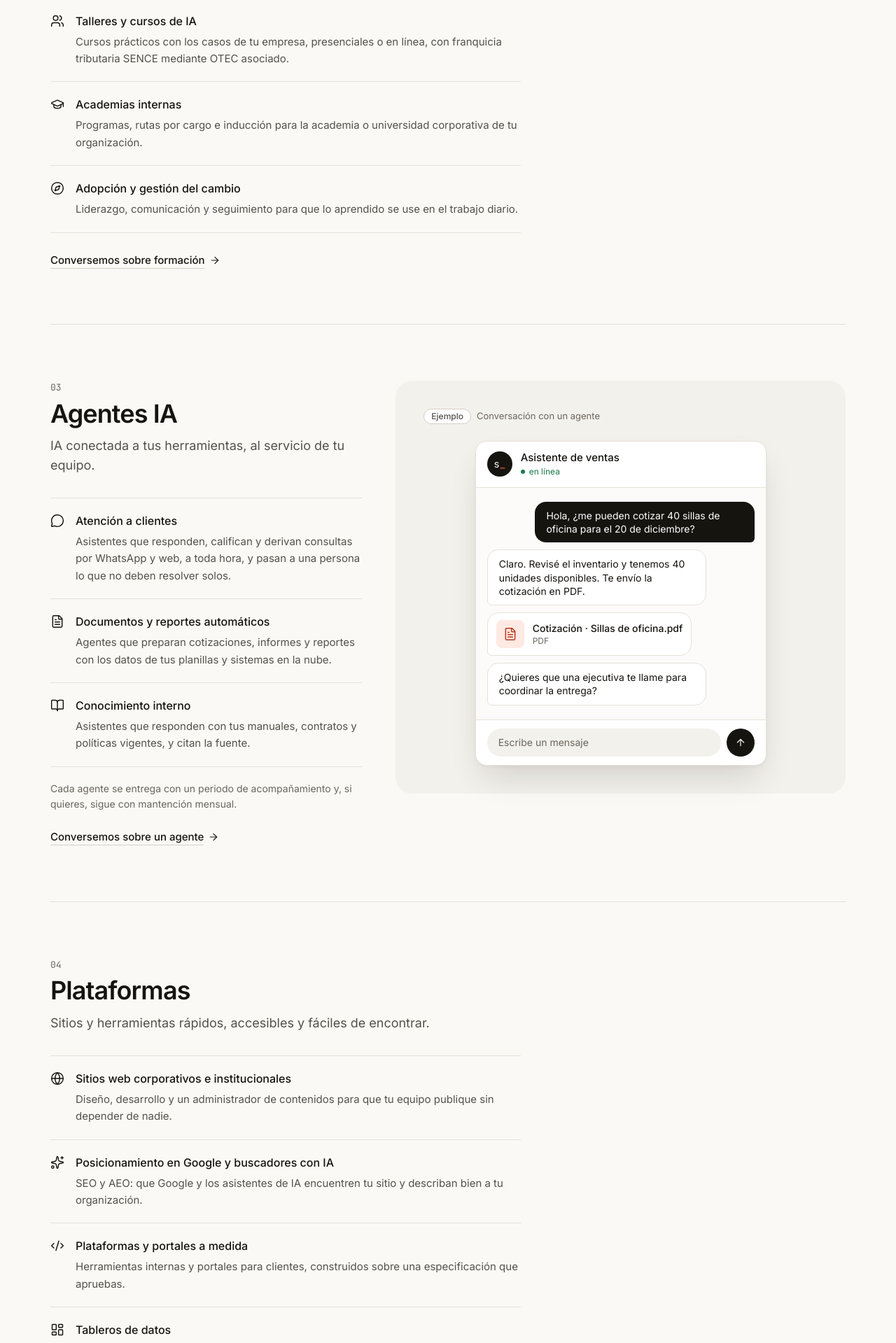
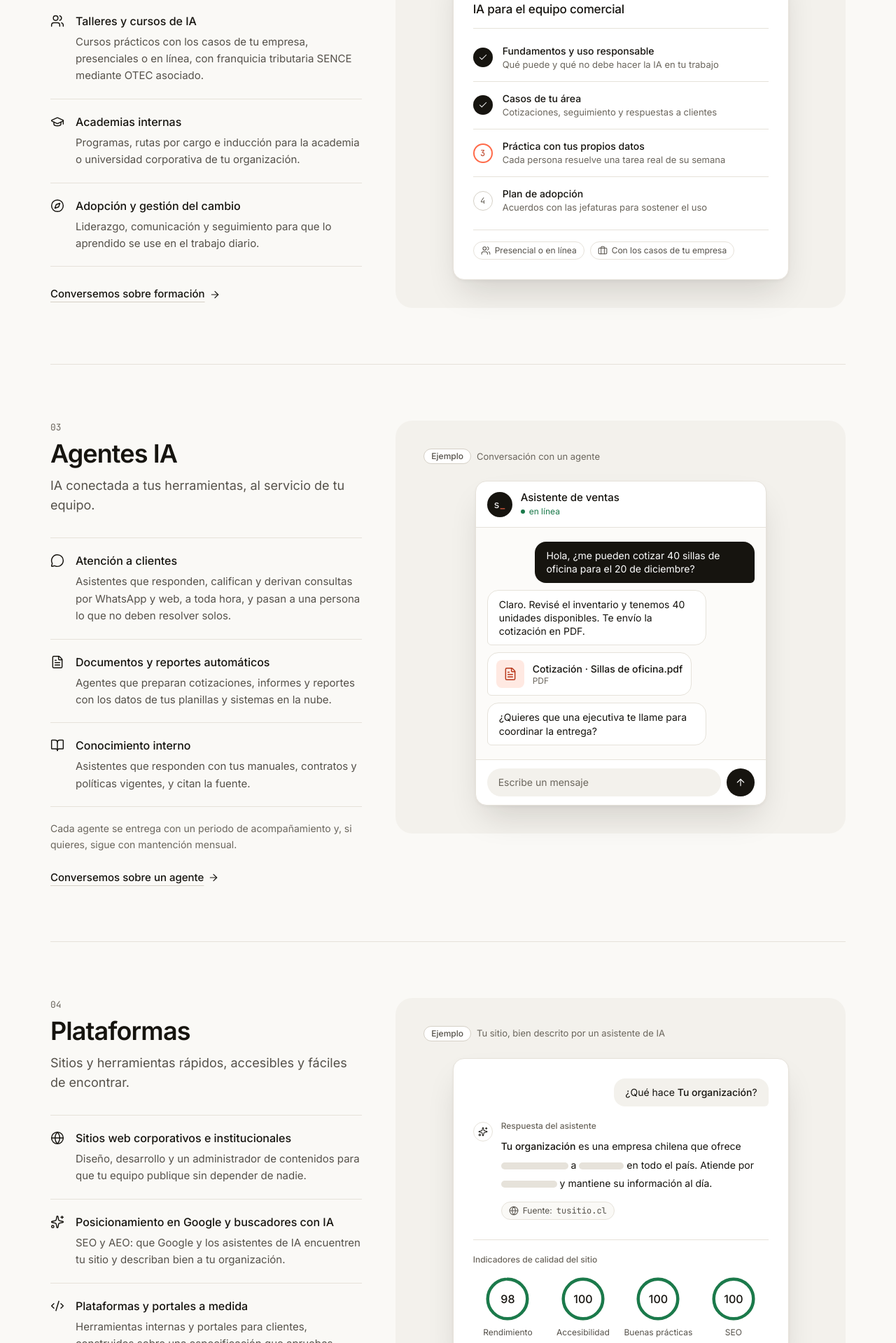
Before and after one commit to JoseSebaLM/SINT, a Next.js app: page / in a window 1280 px wide. Shown: the part 2901-4820 px from the top of the page at 70% size. Built offline with nearby package versions, Linux system fonts and the light colour scheme.

Commit message:
feat(home): ejemplos de programa de taller y de respuesta de un asistente
Co-Authored-By: Claude Opus 5.5 <noreply@anthropic.com>

```diff
--- /dev/null
+++ b/app/components/ejemplos/Buscador.tsx
@@ -0,0 +1,82 @@
+import type { CSSProperties } from "react";
+import { Globe, Sparkles } from "lucide-react";
+import { ejemplos } from "../../content/home";
+
+const v = (vars: Record<string, string | number>) => vars as CSSProperties;
+
+/** Barra gris que representa un dato propio de cada organización; el lector de pantalla oye el texto. */
+function Dato({ width, text }: { width: string; text: string }) {
+  return (
+    <>
+      <span aria-hidden="true" className={`inline-block h-2.5 ${width} rounded-full bg-line align-middle`} />{" "}
+      <span className="sr-only">{text}</span>
+    </>
+  );
+}
+
+/** Ejemplo de Plataformas: tu sitio, bien descrito por un asistente de IA. No imita a ningún asistente real. */
+export default function Buscador() {
+  const { organization, answerTitle, source, scoresTitle, scores } = ejemplos.buscador;
+  return (
+    <div className="mock p-5 sm:p-7">
+      <div className="flex justify-end">
+        <p className="seq max-w-[85%] rounded-2xl rounded-br-md bg-paper-2 px-4 py-2.5 text-sm" style={v({ "--i": 0 })}>
+          ¿Qué hace <span className="font-medium">{organization}</span>?
+        </p>
+      </div>
+
+      <div className="seq mt-5 flex gap-3" style={v({ "--i": 1 })}>
+        <span
+          aria-hidden="true"
+          className="mt-0.5 flex h-7 w-7 shrink-0 items-center justify-center rounded-full border border-line text-ink"
+        >
+          <Sparkles className="h-3.5 w-3.5" strokeWidth={1.75} />
+        </span>
+        <div className="min-w-0 flex-1">
+          <p className="text-xs font-medium text-ink-3">{answerTitle}</p>
+          <p className="mt-2 text-sm leading-[1.9]">
+            <span className="font-medium">{organization}</span> es una empresa chilena que ofrece{" "}
+            <Dato width="w-24" text="sus servicios" /> a <Dato width="w-16" text="sus clientes" /> en todo el país. Atiende
+            por <Dato width="w-20" text="sus canales" /> y mantiene su información al día.
+          </p>
+          <p className="mt-3 inline-flex items-center gap-1.5 rounded-full border border-line bg-paper px-2.5 py-1 text-xs text-ink-2">
+            <Globe className="h-3.5 w-3.5" strokeWidth={1.75} aria-hidden="true" />
+            Fuente: <span className="font-mono">{source}</span>
+          </p>
+        </div>
+      </div>
+
+      <p className="mt-7 border-t border-line pt-5 text-xs font-medium text-ink-3">{scoresTitle}</p>
+      <ul className="mt-4 grid grid-cols-2 gap-x-2 gap-y-5 text-center sm:grid-cols-4">
+        {scores.map((s, i) => {
+          // r = 15.915: la circunferencia mide 100, así dashoffset = 100 − puntaje.
+          const off = 100 - s.value;
+          return (
+            <li key={s.label}>
+              <span className="relative mx-auto flex h-14 w-14 items-center justify-center text-[0.9375rem] font-medium sm:h-16 sm:w-16 sm:text-base">
+                <svg viewBox="0 0 36 36" className="absolute inset-0 -rotate-90" aria-hidden="true">
+                  <circle cx="18" cy="18" r="15.915" fill="none" stroke="rgb(var(--line))" strokeWidth="2.5" />
+                  <circle
+                    className="seq-ring"
+                    style={v({ "--i": i + 2, "--off": off })}
+                    cx="18"
+                    cy="18"
+                    r="15.915"
+                    fill="none"
+                    stroke="rgb(var(--ok))"
+                    strokeWidth="2.5"
+                    strokeLinecap="round"
+                    strokeDasharray="100"
+                    strokeDashoffset={off}
+                  />
+                </svg>
+                {s.value}
+              </span>
+              <span className="mt-2 block text-xs leading-tight text-ink-2">{s.label}</span>
+            </li>
+          );
+        })}
+      </ul>
+    </div>
+  );
+}
--- /dev/null
+++ b/app/components/ejemplos/Programa.tsx
@@ -0,0 +1,60 @@
+import type { CSSProperties } from "react";
+import { Briefcase, Check, Users } from "lucide-react";
+import { ejemplos } from "../../content/home";
+
+const v = (vars: Record<string, string | number>) => vars as CSSProperties;
+const tagIcons = [Users, Briefcase];
+
+/** Ejemplo de Formación: programa de un taller. Sin horas, fechas ni precios. */
+export default function Programa() {
+  const { kind, title, badge, modules, tags } = ejemplos.programa;
+  return (
+    <div className="mock p-5 sm:p-7">
+      <div className="border-b border-line pb-4">
+        <div className="flex items-center justify-between gap-4">
+          <p className="text-[0.8125rem] text-ink-3">{kind}</p>
+          <span className="shrink-0 rounded-full bg-accent-soft px-2.5 py-1 text-xs font-medium text-accent-ink">{badge}</span>
+        </div>
+        <p className="mt-1.5 text-[1.0625rem] font-medium leading-tight tracking-[-0.01em]">{title}</p>
+      </div>
+
+      <ol className="mt-2 divide-y divide-line" style={v({ "--step": "0.3s" })}>
+        {modules.map((m, i) => (
+          <li key={m.title} className="seq flex items-center gap-3.5 py-3.5" style={v({ "--i": i })}>
+            {m.state === "done" && (
+              <span className="flex h-7 w-7 shrink-0 items-center justify-center rounded-full bg-ink text-white">
+                <Check className="h-3.5 w-3.5" strokeWidth={1.75} aria-hidden="true" />
+              </span>
+            )}
+            {m.state === "current" && (
+              <span className="flex h-7 w-7 shrink-0 items-center justify-center rounded-full border-2 border-accent font-mono text-xs text-accent-ink">
+                {i + 1}
+              </span>
+            )}
+            {m.state === "next" && (
+              <span className="flex h-7 w-7 shrink-0 items-center justify-center rounded-full border border-line-2 font-mono text-xs text-ink-3">
+                {i + 1}
+              </span>
+            )}
+            <div className="text-sm leading-snug">
+              <p className="font-medium">{m.title}</p>
+              <p className="mt-0.5 text-[0.8125rem] text-ink-3">{m.text}</p>
+            </div>
+          </li>
+        ))}
+      </ol>
+
+      <div className="mt-2 flex flex-wrap gap-2 border-t border-line pt-4 text-xs text-ink-2">
+        {tags.map((t, i) => {
+          const Icon = tagIcons[i] ?? Users;
+          return (
+            <span key={t} className="inline-flex items-center gap-1.5 rounded-full border border-line px-2.5 py-1">
+              <Icon className="h-3.5 w-3.5" strokeWidth={1.75} aria-hidden="true" />
+              {t}
+            </span>
+          );
+        })}
+      </div>
+    </div>
+  );
+}
--- a/app/sections/Servicios.tsx
+++ b/app/sections/Servicios.tsx
@@ -2,13 +2,17 @@ import type { ReactNode } from "react";
 import { ArrowRight } from "lucide-react";
 import { SectionHeader, Stage } from "../components/ui";
 import Informe from "../components/ejemplos/Informe";
+import Programa from "../components/ejemplos/Programa";
 import Conversacion from "../components/ejemplos/Conversacion";
+import Buscador from "../components/ejemplos/Buscador";
 import { ejemplos, links, servicios, type LineaId } from "../content/home";
 
 // Un ejemplo por línea. Si una línea no tiene, su texto ocupa todo el ancho.
 const examples: Partial<Record<LineaId, { label: string; node: ReactNode }>> = {
   diagnostico: { label: ejemplos.informe.label, node: <Informe /> },
+  formacion: { label: ejemplos.programa.label, node: <Programa /> },
   agentes: { label: ejemplos.conversacion.label, node: <Conversacion /> },
+  plataformas: { label: ejemplos.buscador.label, node: <Buscador /> },
 };
 
 export default function Servicios() {
```
